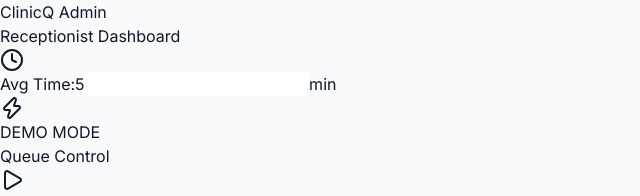
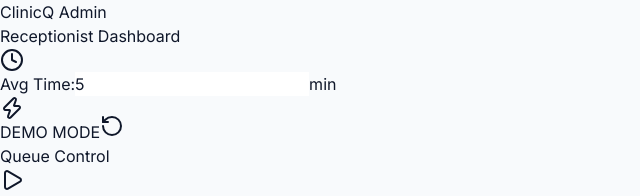
Before and after one commit to mikeydebug/ClinicQ, a Next.js app: page /admin in a window 1280 px wide. Shown: the top 196 px of the page, without its empty margins (0-640 px from the left). Built offline with nearby package versions, Linux system fonts and the light colour scheme; no server answers; the database is empty.

Commit message:
fix: edge cases — empty queue, concurrent calls, reset queue

```diff
--- a/app/admin/page.tsx
+++ b/app/admin/page.tsx
@@ -2,7 +2,7 @@
 
 import { useState, useEffect, FormEvent } from 'react';
 import toast from 'react-hot-toast';
-import { Play, Users, Clock, Settings, UserPlus, RefreshCw, Zap } from 'lucide-react';
+import { Play, Users, Clock, Settings, UserPlus, RefreshCw, Zap, RotateCcw } from 'lucide-react';
 import { supabase } from '@/lib/supabase';
 
 type Patient = {
@@ -162,6 +162,26 @@ export default function AdminPage() {
     }
   };
 
+  const handleReset = async () => {
+    if (!window.confirm("Are you sure you want to reset the entire queue? This will start a new session.")) return;
+    setIsLoading(true);
+    try {
+      const res = await fetch('/api/reset', { method: 'POST' });
+      if (res.ok) {
+        toast.success("Queue reset successfully!");
+        setPatients([]);
+        setCurrentToken(0);
+        fetchData();
+      } else {
+        toast.error("Failed to reset queue");
+      }
+    } catch (err) {
+      toast.error('Failed to reset queue');
+    } finally {
+      setIsLoading(false);
+    }
+  };
+
   const waitingCount = patients.filter(p => p.status === 'waiting').length;
 
   return (
@@ -195,6 +215,14 @@ export default function AdminPage() {
             >
               {isLoading ? <RefreshCw className="w-4 h-4 animate-spin" /> : <Zap className="w-4 h-4" />}
               DEMO MODE
+            </button>
+            <button
+              onClick={handleReset}
+              disabled={isLoading}
+              className="flex items-center gap-2 bg-rose-500 hover:bg-rose-600 disabled:bg-rose-300 text-white px-4 py-2 rounded-lg text-sm font-bold transition-colors shadow-sm"
+              title="Reset Queue"
+            >
+              <RotateCcw className="w-4 h-4" />
             </button>
           </div>
         </header>
--- /dev/null
+++ b/app/api/reset/route.ts
@@ -0,0 +1,32 @@
+import { NextResponse } from 'next/server';
+import { supabase } from '@/lib/supabase';
+
+export async function POST() {
+  try {
+    // 1. Mark all sessions as inactive
+    await supabase.from('queue_sessions').update({ is_active: false }).neq('id', '00000000-0000-0000-0000-000000000000');
+
+    // 2. Create a new active session
+    const { data: newSession, error: createError } = await supabase
+      .from('queue_sessions')
+      .insert([
+        {
+          avg_consultation_time: 5,
+          current_token: 0,
+          is_active: true
+        }
+      ])
+      .select()
+      .single();
+
+    if (createError) throw createError;
+
+    // Trigger update on patients to clear frontend via realtime (by updating a dummy field or we just rely on session update)
+    // Actually, just creating a new session is enough because the frontend will fetch the new active session and see no patients for it.
+
+    return NextResponse.json({ success: true, session: newSession });
+  } catch (error: any) {
+    console.error('Error resetting queue:', error);
+    return NextResponse.json({ error: error.message || 'Internal server error' }, { status: 500 });
+  }
+}
```
